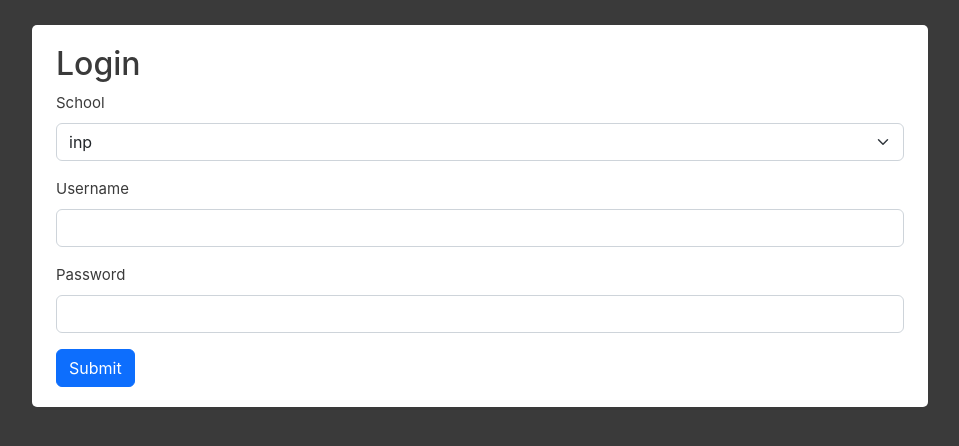
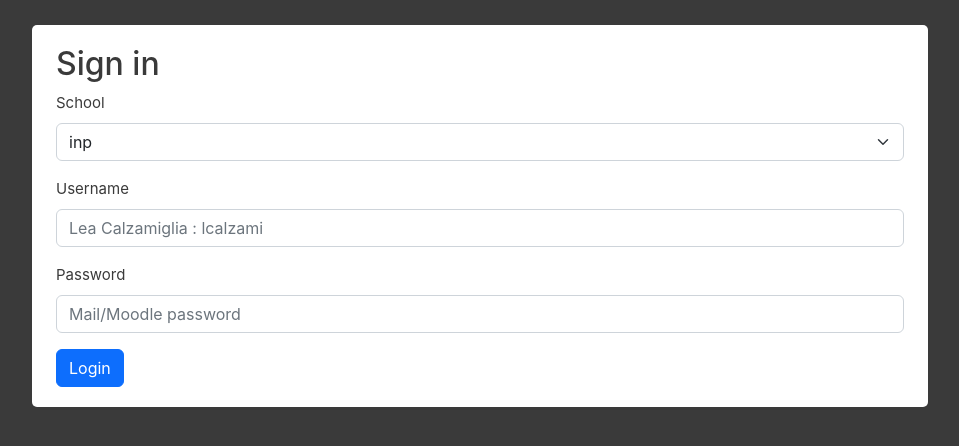
Before and after one commit to Damsien/rplace-frontend, a Vue app: page /login in a window 1280 px wide. Shown: the top 446 px of the page, without its empty margins (160-1119 px from the left). Built offline with nearby package versions, Linux system fonts and the light colour scheme; no server answers.

Commit message:
Login error when 401 + form validation

```diff
--- a/src/router/http.ts
+++ b/src/router/http.ts
@@ -8,7 +8,7 @@ http.interceptors.response.use(undefined, async function (err) {
   if (err.response.status == 401) {
     if(!await refreshToken()) {
       localStorage.clear();
-      router.push('/login');
+      router.push('/login?redirect=401');
     } else {
       window.location.reload();
     }
--- a/src/views/Login.vue
+++ b/src/views/Login.vue
@@ -4,10 +4,14 @@
     import axios from 'axios';
     // @ts-ignore
     import $ from 'jquery';
+    import { onActivated } from 'vue';
 
+    $(function () {
 
-    (function () {
-        'use strict'
+        if (router.currentRoute.value.query['redirect'] == '401') {
+            $('#alert-danger').removeClass('d-none');
+        }
+
 
         // Fetch all the forms we want to apply custom Bootstrap validation styles to
         var forms = document.querySelectorAll('.needs-validation')
@@ -15,16 +19,20 @@
         // Loop over them and prevent submission
         Array.prototype.slice.call(forms)
             .forEach(function (form) {
-            form.addEventListener('submit', function (event: any | Event) {
+            form.addEventListener('submit', function (event: any) {
                 if (!form.checkValidity()) {
-                event.preventDefault()
-                event.stopPropagation()
+                    event.preventDefault()
+                    event.stopPropagation()
                 }
 
                 form.classList.add('was-validated')
+                login();
             }, false)
         })
-    })()
+
+    });
+
+
 
 
     let pscope;
@@ -51,8 +59,11 @@
 <template>
 
     <div id="card" class="px-4">
-        <h2>Login</h2>
-        <form @submit.prevent="login" class="needs-validation">
+        <div class="alert alert-danger d-none" role="alert" id="alert-danger">
+            You are not authorized
+        </div>
+        <h2>Sign in</h2>
+        <form class="needs-validation" novalidate>
             <div class="mb-3">
                 <label for="pscope" class="form-label">School</label>
                 <select required class="form-select" id="pscope">
@@ -63,19 +74,19 @@
             </div>
             <div class="mb-3">
                 <label for="username" class="form-label">Username</label>
-                <input required type="text" class="form-control" id="username">
+                <input placeholder="Lea Calzamiglia : lcalzami" type="text" class="form-control" id="username" required>
                 <div class="invalid-feedback">
                     Please provide a username.
                 </div>
             </div>
             <div class="mb-3">
                 <label for="password" class="form-label">Password</label>
-                <input required type="password" class="form-control" id="password">
+                <input placeholder="Mail/Moodle password" type="password" class="form-control" id="password" required>
                 <div class="invalid-feedback">
                     Please provide a password.
                 </div>
             </div>
-            <button type="submit" class="btn btn-primary">Submit</button>
+            <button type="submit" class="btn btn-primary">Login</button>
         </form>
     </div>
 
```
